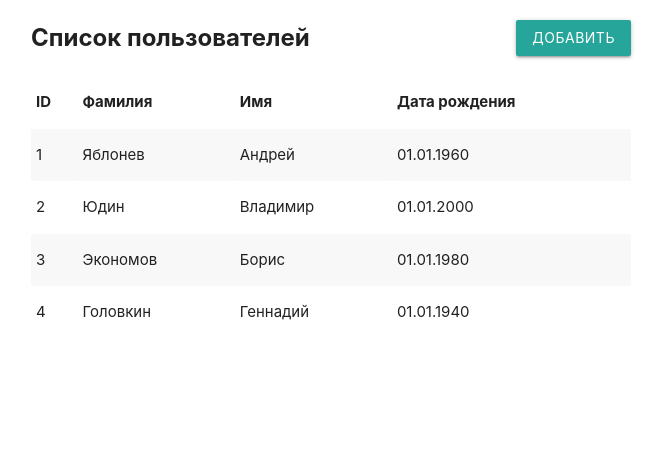
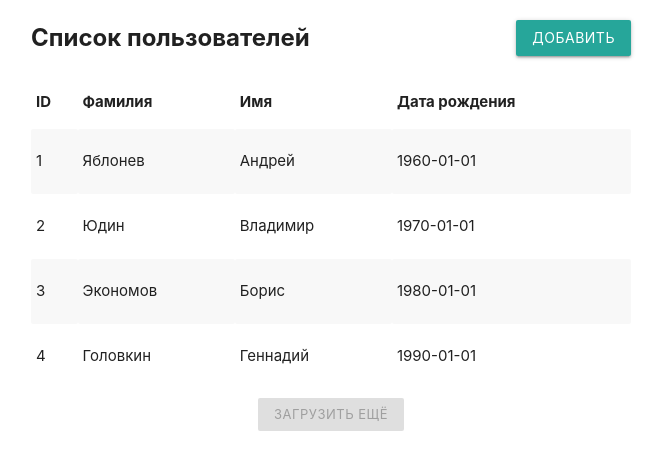
Before and after one commit to Anrb13/test-app, a Vue app: page / in a window 1280 px wide. Shown: the top 470 px of the page, without its empty margins (309-973 px from the left). Built offline with nearby package versions, Linux system fonts and the light colour scheme.

Commit message:
Добавление нового пользователя и пагинация

```diff
--- a/src/components/MainPage/MainPage.vue
+++ b/src/components/MainPage/MainPage.vue
@@ -24,11 +24,12 @@
           <th>Дата рождения</th>
         </tr>
       </thead>
+
       <tbody
         class="main-page__table-body"
         :class="{'main-page__table-body--loading': loading}"
       >
-        <tr v-for="user in users" :key="user.id">
+        <tr v-for="user in slicedUsers" :key="user.id">
           <th>{{ user.id }}</th>
           <th>{{ user.lastName }}</th>
           <th>{{ user.firstName }}</th>
@@ -38,10 +39,23 @@
 
       <TaLoader v-if="loading" class="main-page__loader" />
     </table>
+
+    <div class="main-page__pagination">
+      <button
+        class="btn-small"
+        :class="{'disabled': users.length <= pagination.endAt || loading}"
+        type="button"
+        @click="paginationPlus"
+      >
+        Загрузить ещё
+      </button>
+    </div>
+
     <TaDialog
       v-if="dialogShown"
       class="main-page__dialog"
       @close="closeDialog"
+      @submit="addNewUser"
     />
   </div>
 </template>
@@ -61,8 +75,10 @@ export default {
   data() {
     return {
       users: [{}, {}, {}, {}, {}, {}],
-      // Число показанных строк
-      count: 5,
+      pagination: {
+        startAt: 0,
+        endAt: 5,
+      },
       loading: true,
       dialogShown: false,
     };
@@ -70,15 +86,16 @@ export default {
 
   computed: {
     slicedUsers() {
-      return this.users.slice(0, this.count);
+      const { startAt, endAt } = this.pagination;
+      return this.users.slice(startAt, endAt);
     },
   },
 
   methods: {
     /**
-     * При монтировании компонента проверяем локал сторейдж
-     * на наличие уже записанного массива users, если нет
-     * заполняем, с таймаутом для лоадера записывает в дату
+     * При монтировании компонента проверяет локал сторейдж
+     * на наличие уже записанного массива users, если нет -
+     * заполняет, с таймаутом для лоадера записывает в дату
      */
     init() {
       if (!localStorage.getItem('users')) {
@@ -96,6 +113,27 @@ export default {
     closeDialog() {
       this.dialogShown = false;
     },
+    addNewUser(value) {
+      this.loading = true;
+      this.closeDialog();
+
+      setTimeout(() => {
+        this.users.push({ id: this.users.length + 1, ...value });
+      }, 500);
+
+      setTimeout(() => {
+        localStorage.setItem('users', JSON.stringify(this.users));
+        this.loading = false;
+      }, 750);
+    },
+    paginationPlus() {
+      this.loading = true;
+
+      setTimeout(() => {
+        this.pagination.endAt += 5;
+        this.loading = false;
+      }, 500);
+    },
   },
 
   mounted() {
--- a/src/components/MainPage/constants.js
+++ b/src/components/MainPage/constants.js
@@ -3,25 +3,25 @@ export const initialUsers = [
     id: '1',
     lastName: 'Яблонев',
     firstName: 'Андрей',
-    birthday: '01.01.1960',
+    birthday: '1960-01-01',
   },
   {
     id: '2',
     lastName: 'Юдин',
     firstName: 'Владимир',
-    birthday: '01.01.2000',
+    birthday: '1970-01-01',
   },
   {
     id: '3',
     lastName: 'Экономов',
     firstName: 'Борис',
-    birthday: '01.01.1980',
+    birthday: '1980-01-01',
   },
   {
     id: '4',
     lastName: 'Головкин',
     firstName: 'Геннадий',
-    birthday: '01.01.1940',
+    birthday: '1990-01-01',
   },
 ];
 
--- a/src/components/MainPage/styles.scss
+++ b/src/components/MainPage/styles.scss
@@ -20,7 +20,7 @@
     }
   }
 
-  &__table {
+  & &__table {
     position: relative;
 
     &-head {
@@ -29,9 +29,15 @@
 
     &-body {
       font-weight: 400;
+      height: 260px;
+      overflow-y: auto;
 
       &--loading {
         opacity: 0.6;
+      }
+
+      tr {
+        height: 52px;
       }
     }
   }
@@ -53,4 +59,12 @@
       left: 100px;
     }
   }
+
+  &__pagination {
+    width: 100%;
+    height: 52px;
+    display: flex;
+    align-items: center;
+    justify-content: center;
+  }
 }
--- a/src/components/TaDialog/TaDialog.vue
+++ b/src/components/TaDialog/TaDialog.vue
@@ -18,8 +18,11 @@
         id="l-name"
         type="text"
         class="ta-dialog__input"
+        :class="{'invalid': error.lastName}"
         minlength="2"
         maxlength="30"
+        v-model="model.lastName"
+        @input="error.lastName = false"
       >
     </label>
     <label for="f-name" class="ta-dialog__label">
@@ -28,16 +31,31 @@
         id="f-name"
         type="text"
         class="ta-dialog__input"
+        :class="{'invalid': error.firstName}"
         minlength="2"
         maxlength="30"
+        v-model="model.firstName"
+        @input="error.firstName = false"
       >
     </label>
     <label for="date" class="ta-dialog__label">
       Дата рождения
-      <input id="date" type="date" class="ta-dialog__input">
+      <input
+        id="date"
+        type="date"
+        class="ta-dialog__input"
+        :class="{'invalid': error.birthday}"
+        v-model="model.birthday"
+        @input="error.birthday = false"
+      >
     </label>
 
-    <button class="ta-dialog__submit btn waves-effect waves-light" type="button" name="action">
+    <button
+      class="ta-dialog__submit btn waves-effect waves-light"
+      type="button"
+      name="action"
+      @click="submit"
+    >
       Добавить
       <i class="material-icons right">send</i>
     </button>
@@ -48,6 +66,62 @@
 <script>
 export default {
   name: 'TaDialog',
+
+  data() {
+    return {
+      model: {
+        lastName: '',
+        firstName: '',
+        birthday: '',
+      },
+      error: {
+        lastName: false,
+        firstName: false,
+        birthday: false,
+      },
+    };
+  },
+
+  computed: {
+    isLastNameValid() {
+      const { lastName } = this.model;
+      return lastName.length > 1 && lastName.length < 30;
+    },
+    isFirstNameValid() {
+      const { firstName } = this.model;
+      return firstName.length > 1 && firstName.length < 30;
+    },
+    isBirthdayValid() {
+      const { birthday } = this.model;
+      return birthday.length === 10;
+    },
+    isFormValid() {
+      const { isLastNameValid, isFirstNameValid, isBirthdayValid } = this;
+      return isLastNameValid && isFirstNameValid && isBirthdayValid;
+    },
+  },
+
+  methods: {
+    submit() {
+      const {
+        model, isFormValid, isLastNameValid, isFirstNameValid, isBirthdayValid,
+      } = this;
+
+      if (isFormValid) {
+        this.$emit('submit', model);
+      } else {
+        if (!isLastNameValid) {
+          this.error.lastName = true;
+        }
+        if (!isFirstNameValid) {
+          this.error.firstName = true;
+        }
+        if (!isBirthdayValid) {
+          this.error.birthday = true;
+        }
+      }
+    },
+  },
 };
 </script>
 
```
